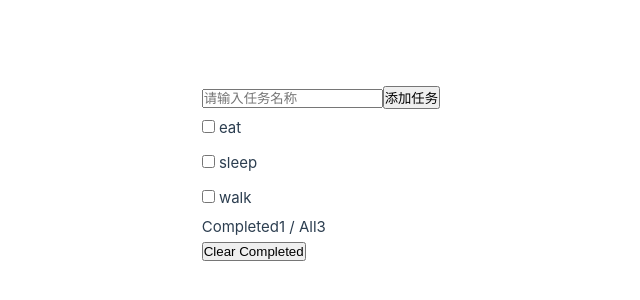
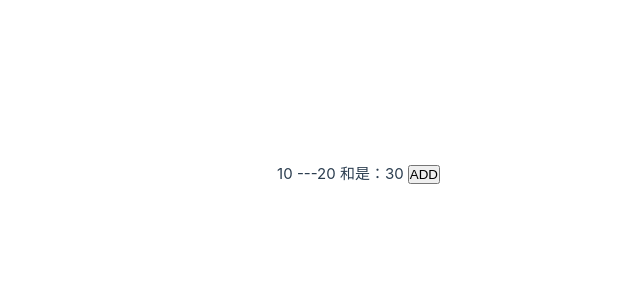
Before and after one commit to xiaobingch/vue3Studay, a Vue app: page / in a window 1280 px wide. Shown: the part 226-526 px from the top of the page, without its empty margins (200-840 px from the left). Built offline with nearby package versions, Linux system fonts and the light colour scheme.

Commit message:
计算属性computed

```diff
--- a/src/views/HomeView.vue
+++ b/src/views/HomeView.vue
@@ -1,8 +1,14 @@
 <template>
   <div>
-    <nav-header></nav-header>
+    <!-- <nav-header></nav-header>
     <nav-main></nav-main>
-    <nav-footer></nav-footer>
+    <nav-footer></nav-footer> -->
+    <div>
+
+      {{ num }} ---{{ num2 }}
+      和是：{{ sum }}
+      <button @click="add">ADD</button>
+    </div>
   </div>
 </template>
 
@@ -12,7 +18,7 @@ import navFooter from '../components/navFooter.vue';
 import navMain from '../components/navMain.vue';
 import navHeader from '../components/navHeader.vue';
 
-import { defineComponent, ref, reactive, toRefs } from 'vue'
+import { defineComponent, ref, reactive, toRefs, computed } from 'vue'
 
 export default defineComponent({
   name: 'Home',
@@ -22,7 +28,23 @@ export default defineComponent({
     navFooter
 
   },
-  setup(props, ctx) {
+  setup() {
+    let num = ref(10)
+    let num2 = ref(20)
+    let sum = computed(()=> {
+      //返回一个值
+      return num.value + num2.value
+    })
+    let add = () => {
+      num.value ++
+      num2.value ++
+    }
+    return {
+      num,
+      num2,
+      sum,
+      add
+    }
 
   }
 })
```
